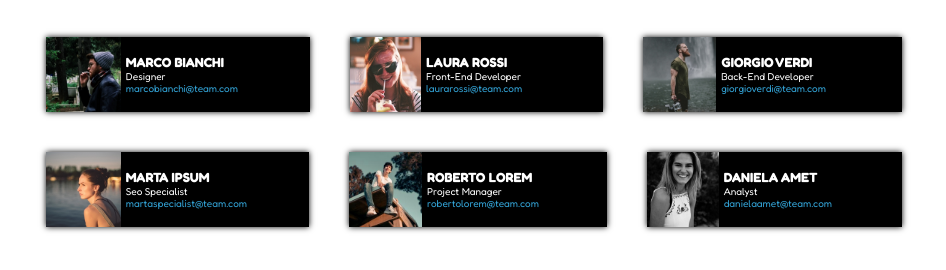
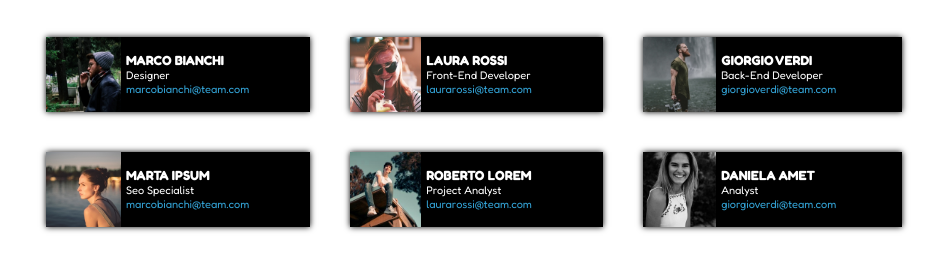
Before and after one commit to LuigiZannella/html-css-flex-cards, a plain HTML site: page index.html in a window 1280 px wide. Shown: the part 162-432 px from the top of the page, without its empty margins (166-1112 px from the left). Drawn offline with Linux system fonts and the light colour scheme.

Commit message:
Lavoro finito

```diff
--- a/index.html
+++ b/index.html
@@ -40,31 +40,30 @@
           </div>
         </div>
     </div>
-</div>
-        <div class="container">
     <div class="flex-container">
       <div class="item">
-               <img src="img/female2.png" alt="immagine 4" />
+        <img src="img/female2.png" alt="immagine 1" />
         <div class="scritte">
          <h5>MARTA IPSUM</h5>
         <p>Seo Specialist</p>
-                <p class="blu">martaspecialist@team.com</p>
+        <p class="blu">marcobianchi@team.com</p>
     </div>
       </div>
       <div class="item">
-              <img src="img/male3.png" alt="immagine 5" />
+        <img src="img/male3.png" alt="immagine 2" />
         <div class="scritte">
         <h5>ROBERTO LOREM</h5>
-              <p>Project Manager</p>
-              <p class="blu">robertolorem@team.com</p>
+        <p>Project Analyst</p>
+        <p class="blu">laurarossi@team.com</p>
     </div>
       </div>
       <div class="item">
-              <img src="img/female3.png" alt="immagine 6" />
+        <img src="img/female3.png" alt="immagine 3" />
         <div class="scritte">
         <h5>DANIELA AMET</h5>
         <p>Analyst</p>
-              <p class="blu">danielaamet@team.com</p>
+        <p class="blu">giorgioverdi@team.com</p>
+      </div>
     </div>
 </div>
       </div>
--- a/style.css
+++ b/style.css
@@ -58,5 +58,5 @@ h1 {
 }
 
 .scritte p {
-    font-size: 10px;
+    font-size: 11px;
 }
```
Lines whose indentation alone changed are shown as unchanged.
